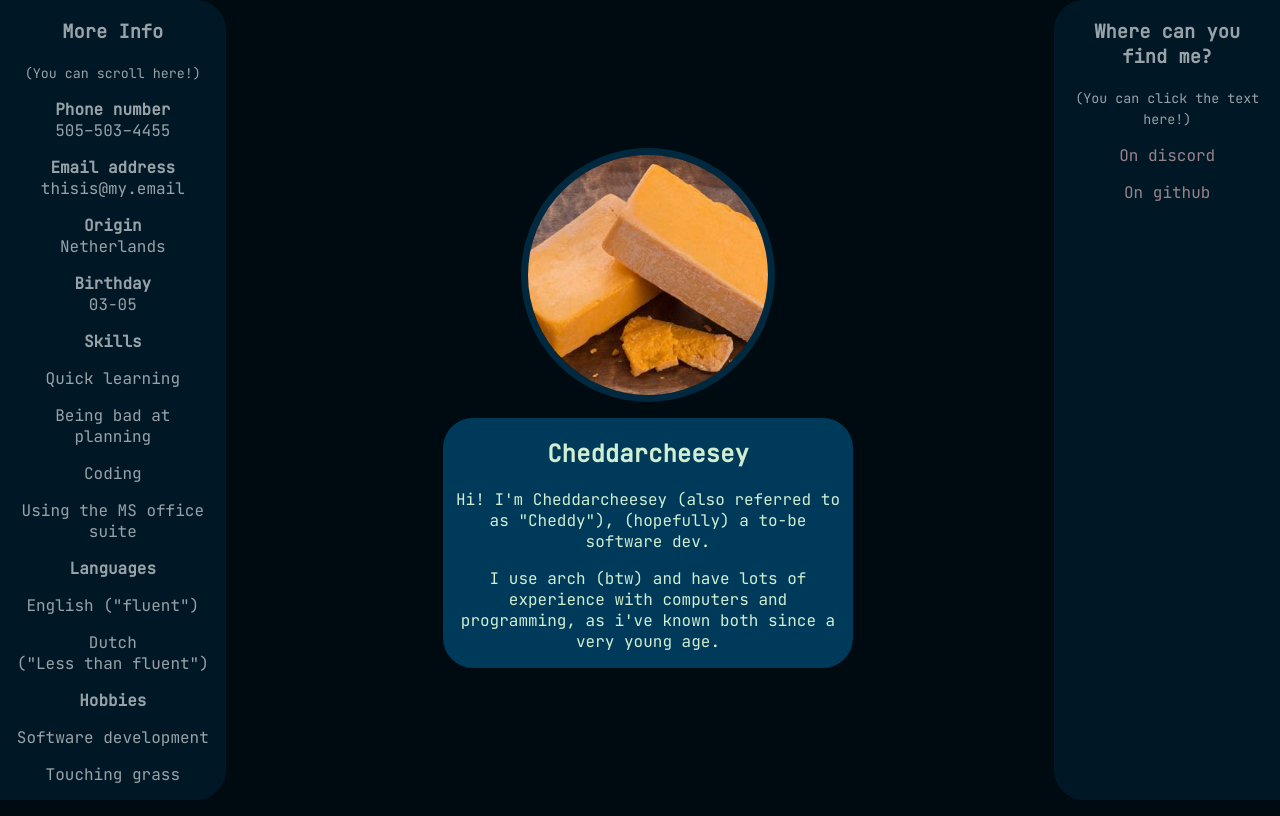
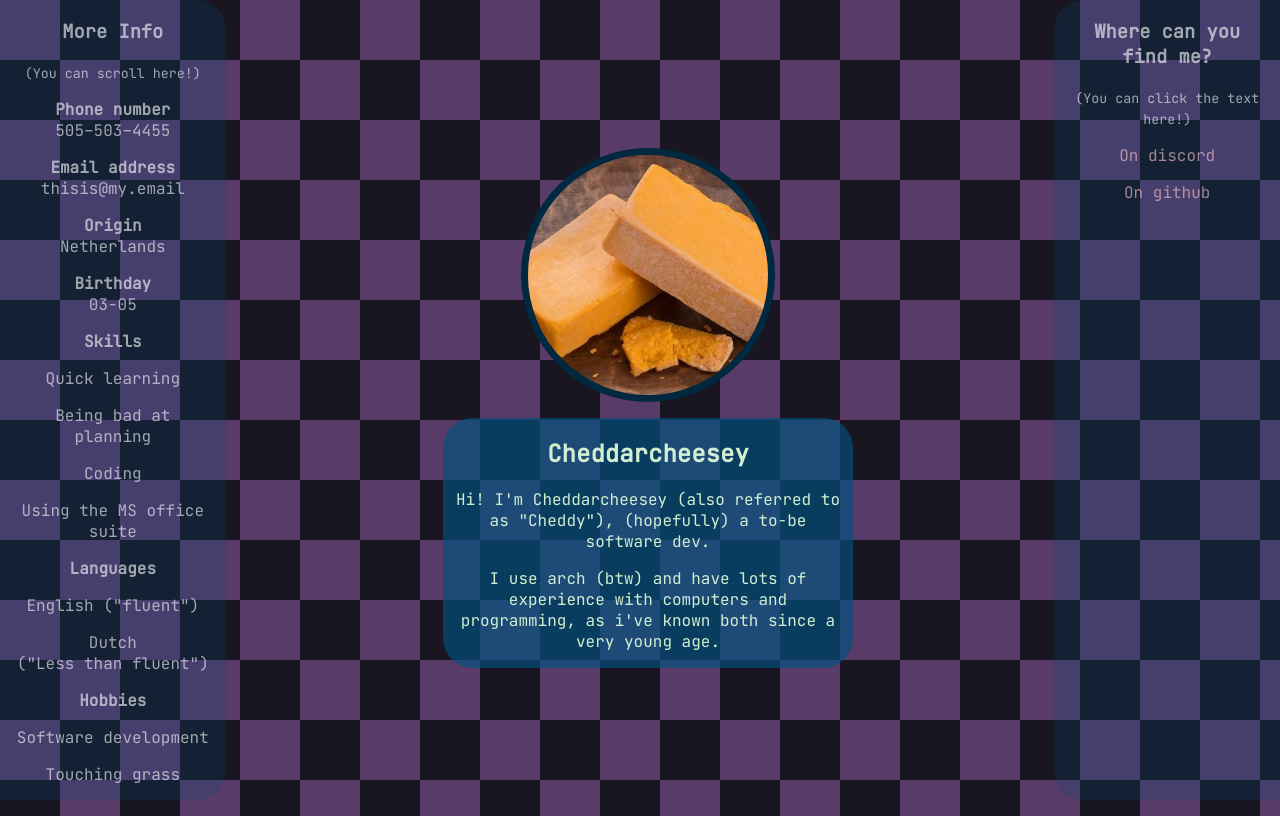
Before and after one commit to joeyjpg/projectportfolio, a plain HTML site: page index.html in a window 1280 px wide. Drawn offline with Linux system fonts and the light colour scheme.

Commit message:
Update index.html

```diff
--- a/index.html
+++ b/index.html
@@ -9,9 +9,20 @@
         body {
             width: 100%;
             height: 100%;
-            background: #000b11;
             overflow: hidden;
             font-family: 'JetBrains Mono';
+        background: conic-gradient(
+            #191622 90deg,
+            #583b69 90deg 180deg,
+            #191622 180deg 270deg,
+            #583b69 270deg
+        );
+        background-repeat: repeat;
+        background-size: 120px 120px;
+        background-position: top left;
+        overflow: hidden;
+        animation: moveBackground 4s linear infinite;
+        text-align: center;
         }
         .centered {
             display: flex;
```
